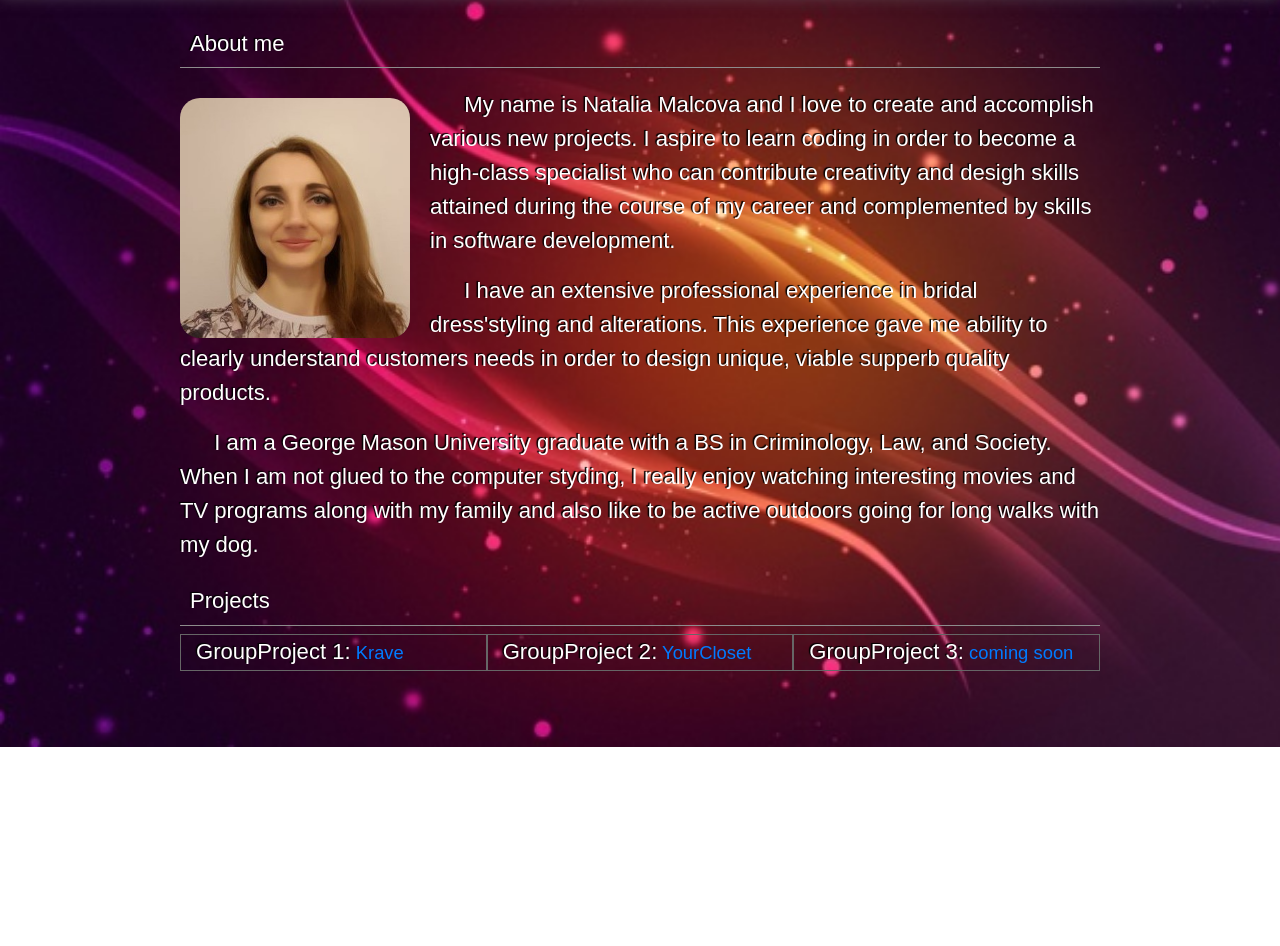
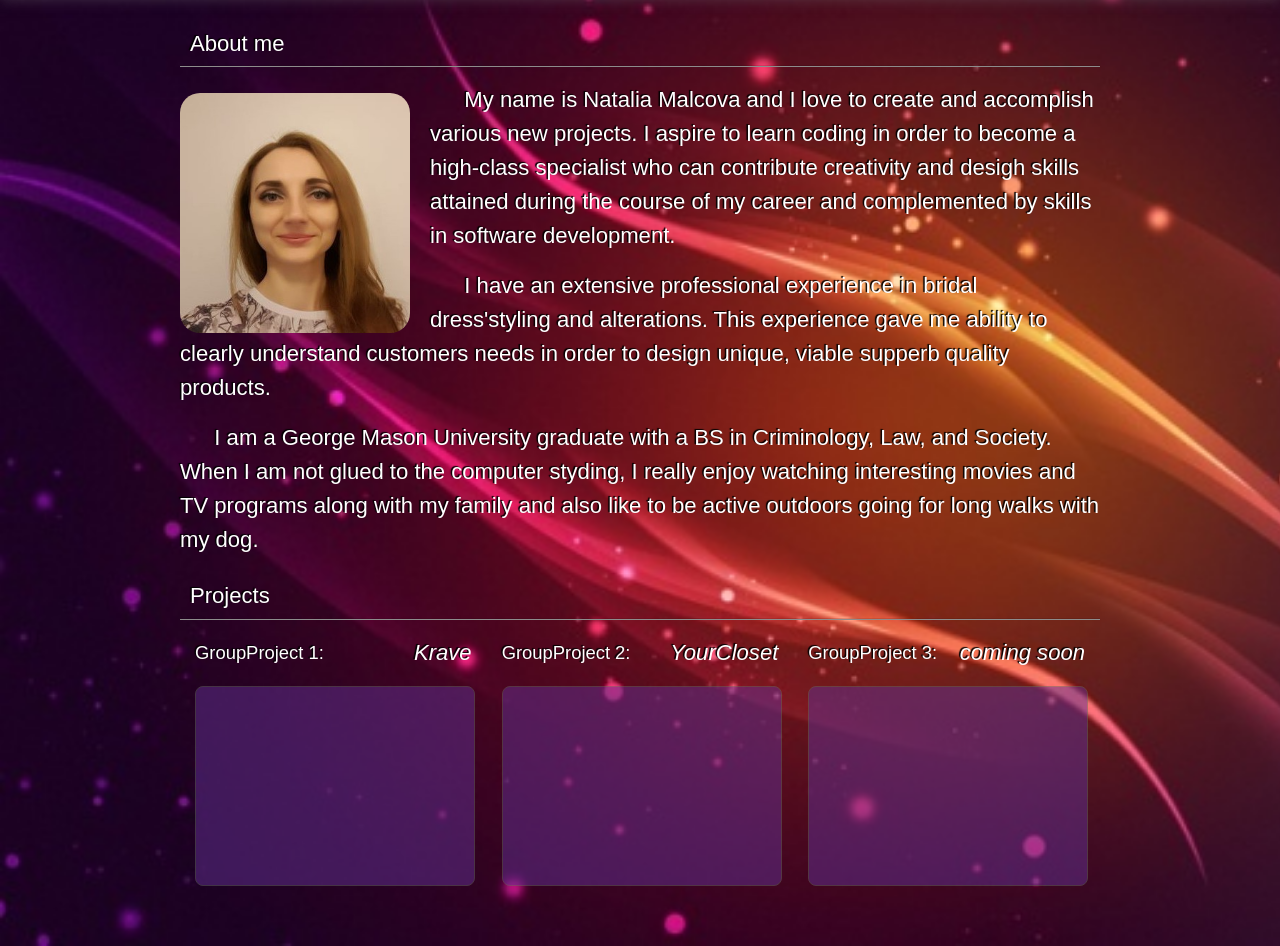
Before and after one commit to nmalk/Profile, a plain HTML site: page index.html in a window 1280 px wide. Shown: the part 69-1015 px from the top of the page. Before the commit the page ends 816 px from the top, so only its background shows below. Drawn offline with nearby package versions, Linux system fonts and the light colour scheme.

Commit message:
Files modified: index.html, style.css

```diff
--- a/assets/css/style.css
+++ b/assets/css/style.css
@@ -26,7 +26,7 @@
     --size: 20px;
     --sizeX: var(--size);
     --sizeY: var(--size);
-    --radius: 5px;
+    --radius: 8px;
     --radi-all: var(--radius);
     --radi-left: 5px 0 0 5px;
     --radi-right: var(--bdr-radius);
@@ -142,35 +142,63 @@ nav h5 {
     background-color: transparent !important;
 }
 
-h1 {
+hr {
     color: white;
     border-bottom: 1px solid rgb(141, 140, 140);
-    font-size: 30px;
-    margin-bottom: 20px;
-    padding: 10px;
+    /*    box-shadow: 0 2px 15px #3338;
+    */
+    margin-top: -10px;
 }
 
+h1,
 h2 {
     color: white;
     font-size: 30px;
     padding: 10px;
-    border-bottom: 1px solid rgb(141, 140, 140);
 }
 
+h1,
+h2,span,
+.text {
+    color: white;
+    font-size: 1.2em !important;
+    text-shadow: -1.5px -1.5px 1px var(--pressed);
+}
+
+
+.title {
+    color: white;
+    font-size: 1em !important;
+    text-shadow: -1.5px -1.5px 1px var(--pressed);
+}
+.title span {
+    float: right;
+    font-style: italic;
+}
 .no-list {
     list-style-type: var(--no);
 }
 
-ul {
-    margin-left: -40px !important;
+.fitted {
+    margin-left: 0 !important;
     margin-right: 0 !important;
 }
 
-li {
+a .block {
     color: white;
     border: 1px var(--style);
+    width: 280px;
+    height: 200px;
 }
-
+.block {
+    background-color: var(--rebecca);
+    border-radius: var(--radi-all);
+    opacity: .5;
+}
+.block:hover {
+    border: 3px solid var(--info);
+    opacity: .8;
+}
 img {
     width: 230px;
     height: 240px;
@@ -180,16 +208,6 @@ img {
     border-radius: 20px;
 }
 
-
-
-h1,
-h2,
-li span,
-.text {
-    color: white;
-    font-size: 1.2em !important;
-    text-shadow: -1.5px -1.5px 1px var(--pressed);
-}
 
 @media screen and (max-width: 980px) {
     .container {
--- a/index.html
+++ b/index.html
@@ -24,6 +24,7 @@
 
     <div class="main-container">
         <h1>About me</h1>
+        <hr>
         <div class="ID">
             <img class="photoID" src="assets/images/natalia-pic1.jpg" alt="photoID" width="250" height="260">
         </div>
@@ -39,14 +40,15 @@
 
         <section id="info">
             <h2>Projects</h2>
-            <ul class="row no-list">
-                <li class="col-4"><span>GroupProject 1:</span>
-                    <a href="#"> Krave</a></li>
-                <li class="col-4"><span>GroupProject 2:</span>
-                    <a href="#"> YourCloset</a></li>
-                <li class="col-4"><span>GroupProject 3:</span>
-                    <a href="#"> coming soon</a></li>
-            </ul>
+            <hr>
+            <div class="row no-list fitted">
+                <div class="col-4 title"><p>GroupProject 1: <span>Krave</span></p>
+                    <a href="#"><div class="block"></div></a></div>
+                <div class="col-4 title"><p>GroupProject 2: <span>YourCloset</span></p>
+                    <a href="#"><div class="block"></div></a></div>
+                <div class="col-4 title"><p>GroupProject 3: <span>coming soon</span></p>
+                    <a href="#"><div class="block"></div></a></div>
+            </div>
         </section>
 
     </div>
```
